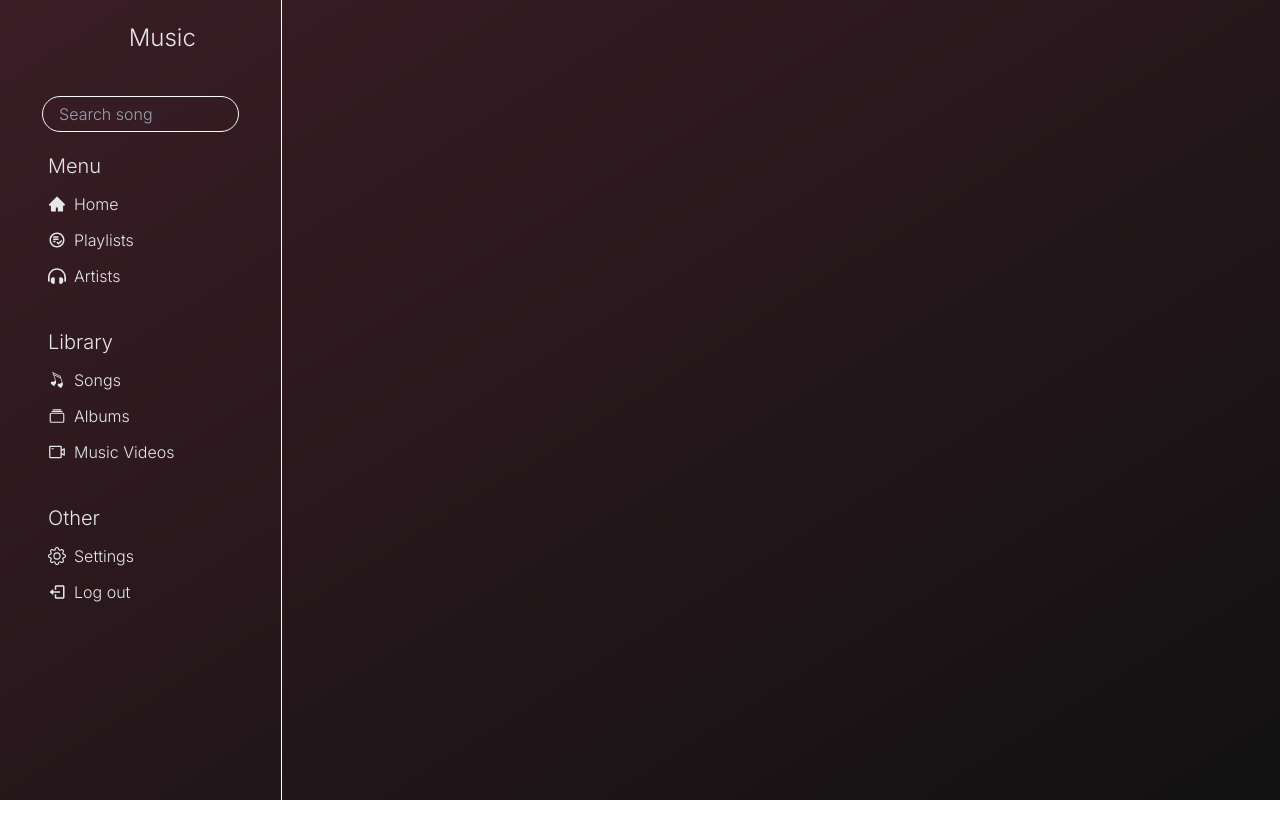
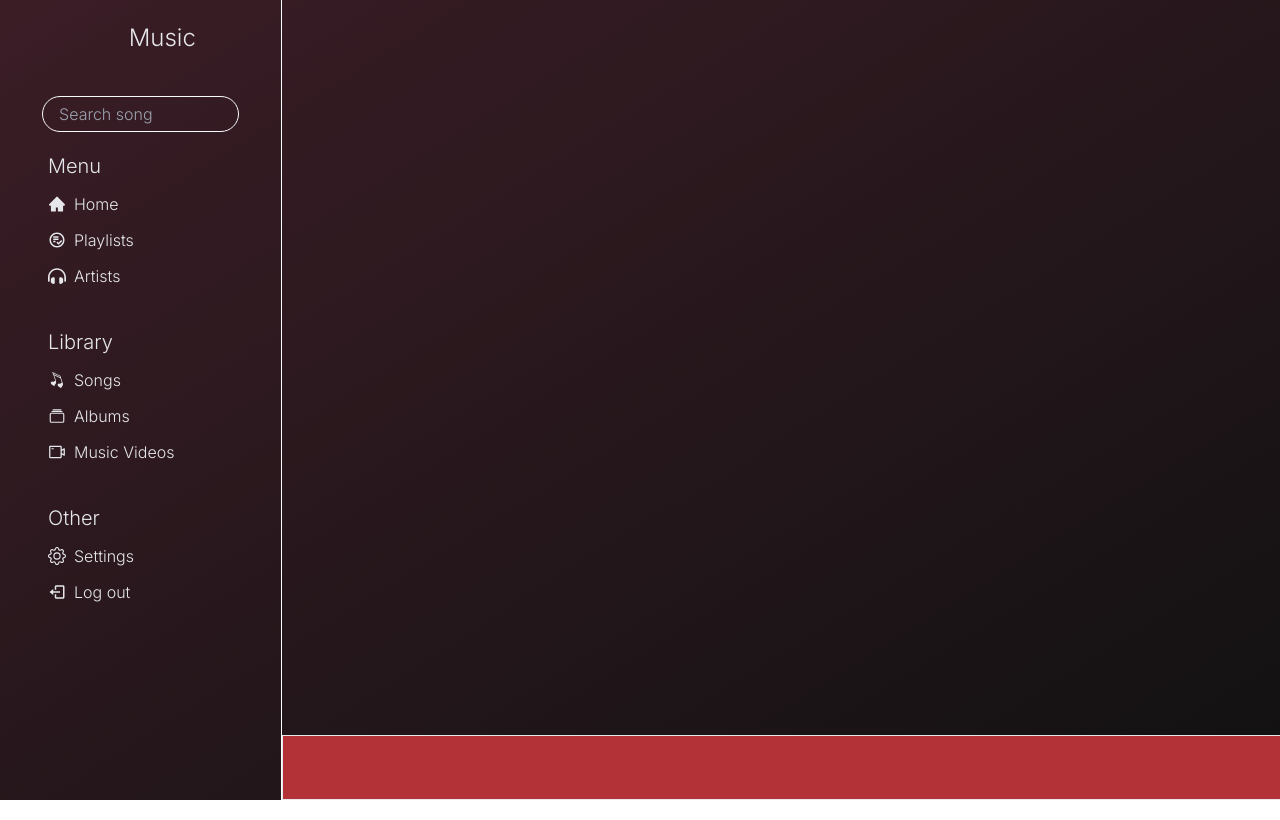
Before and after one commit to favour5678/MusicApp, a React (Vite) app: page /playlist in a window 1280 px wide. Built offline with nearby package versions, Linux system fonts and the light colour scheme; some icons are missing.

Commit message:
added some things to the leftsection component

```diff
--- a/src/components/LeftSection.jsx
+++ b/src/components/LeftSection.jsx
@@ -30,7 +30,7 @@ const LeftSection = () => {
             <AiFillHome className="text-lg" />
             <p className="text-base pl-2">Home</p>
           </Link>
-          <Link to={'playlist'} className="flex items-center cursor-pointer hover:bg-[#B23238] duration-200 ease-in-out">
+          <Link to={'/playlist'} className="flex items-center cursor-pointer hover:bg-[#B23238] duration-200 ease-in-out">
             <MdOutlinePlaylistAddCheckCircle className="text-lg" />
             <p className="text-base pl-2">Playlists</p>
           </Link>
@@ -43,10 +43,10 @@ const LeftSection = () => {
         {/* Library */}
         <div className="space-y-3">
           <h2 className="text-xl">Library</h2>
-          <span className="flex items-center cursor-pointer hover:bg-[#B23238] duration-200 ease-in-out">
+          <Link to={'/songs'} className="flex items-center cursor-pointer hover:bg-[#B23238] duration-200 ease-in-out">
             <GiLoveSong className="text-lg" />
             <p className="text-base pl-2">Songs</p>
-          </span>
+          </Link>
           <span className="flex items-center cursor-pointer hover:bg-[#B23238] duration-200 ease-in-out">
             <IoAlbumsOutline className="text-lg" />
             <p className="text-base pl-2">Albums</p>
--- a/src/pages/Playlist.jsx
+++ b/src/pages/Playlist.jsx
@@ -3,12 +3,12 @@ import LeftSection from "../components/LeftSection";
 import { useSongContext } from "../context/SongContext";
 import { BsPlayCircleFill } from "react-icons/bs";
 import { AiOutlineMinus } from "react-icons/ai";
+import SongsController from "../components/SongsController";
 
 const Playlist = () => {
-  const { playlist, setPlaylist, selectedSong, setSelectedSong } = useSongContext();
+  const { playlist, setPlaylist, selectedSong, setSelectedSong, setCurrentSongIndex } = useSongContext();
 
   const handleRemoveFromPlaylist = (songId) => {
-    console.log(playlist)
     const updatedSong = playlist.filter(song => song !== songId)
     setPlaylist(updatedSong)
     if(selectedSong === songId) {
@@ -16,11 +16,16 @@ const Playlist = () => {
     }
   };
 
+  const handleClickPlay = (song) => {
+    setCurrentSongIndex(playlist.indexOf(song));
+    setSelectedSong(song);
+  };
+
   return (
     <section className="bg-gradient-to-br from from-[#3B1D26] to-[#111111] w-full h-screen text-gray-200 font-body">
       <div className="container max-w-full flex">
         <LeftSection />
-        <div className="w-[78%] h-screen overflow-y-auto">
+        <div className="w-[78%] h-screen overflow-y-auto mt-5">
           {playlist.map((song) => (
             <div
               key={song.id}
@@ -52,6 +57,9 @@ const Playlist = () => {
               </button>
             </div>
           ))}
+          <div className="mt-20">
+        <SongsController />
+      </div>
         </div>
       </div>
     </section>
--- a/src/pages/Songs.jsx
+++ b/src/pages/Songs.jsx
@@ -1,8 +1,11 @@
 import React from 'react'
+import Home from './Home'
 
 const Songs = () => {
   return (
-    <div>Songs</div>
+    <div>
+        <Home />
+    </div>
   )
 }
 
--- a/src/routes/MusicRoute.jsx
+++ b/src/routes/MusicRoute.jsx
@@ -2,11 +2,16 @@ import { createBrowserRouter } from "react-router-dom";
 import Home from "../pages/Home"
 import Playlist from "../pages/Playlist";
 import Error from "../pages/Error";
+import Songs from "../pages/Songs";
 
 const Router = createBrowserRouter([
     {
         path: '/',
         element: <Home />
+    },
+    {
+        path: '/songs',
+        element: <Songs />
     },
     {
         path: '/playlist',
```
